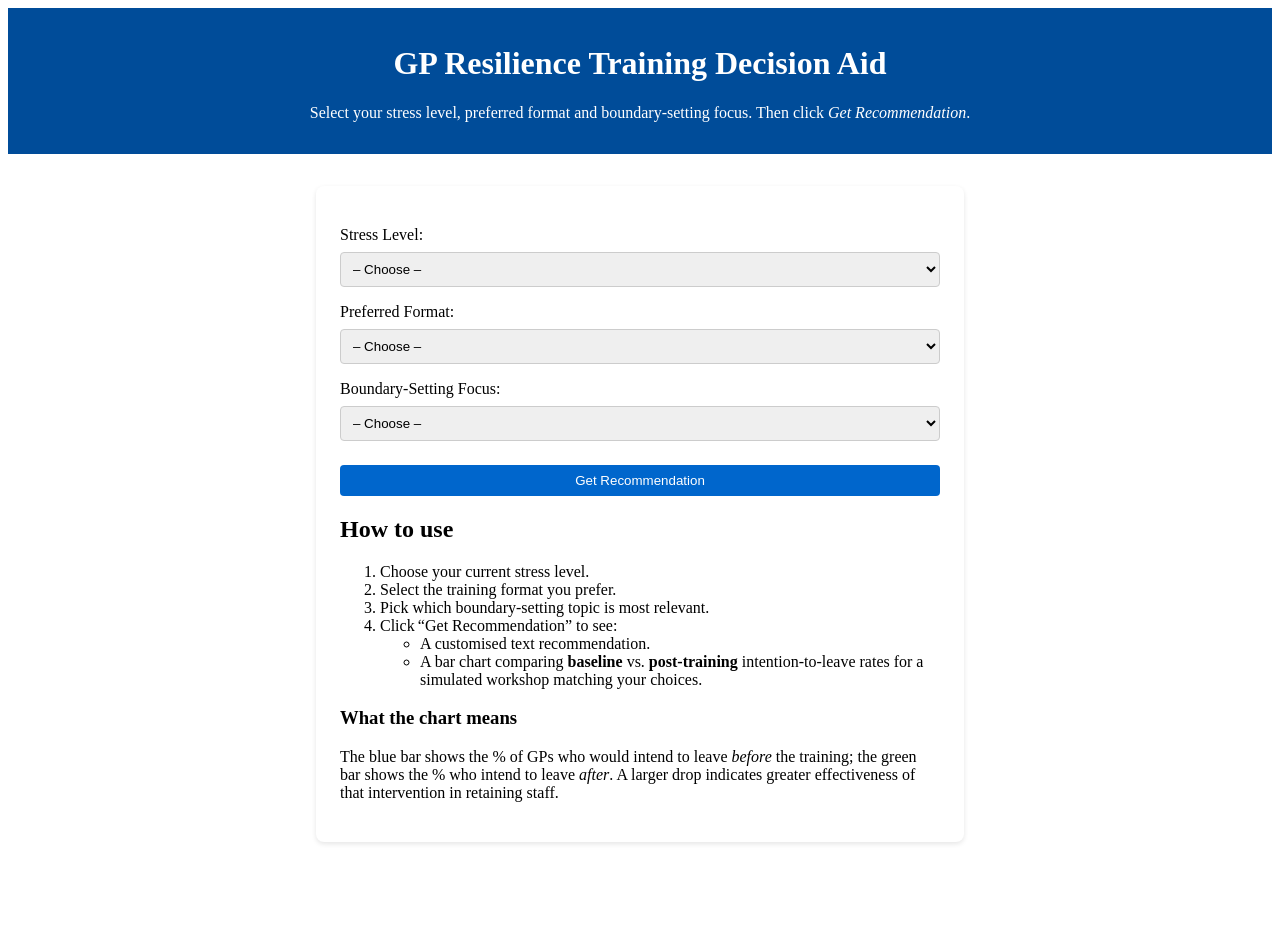
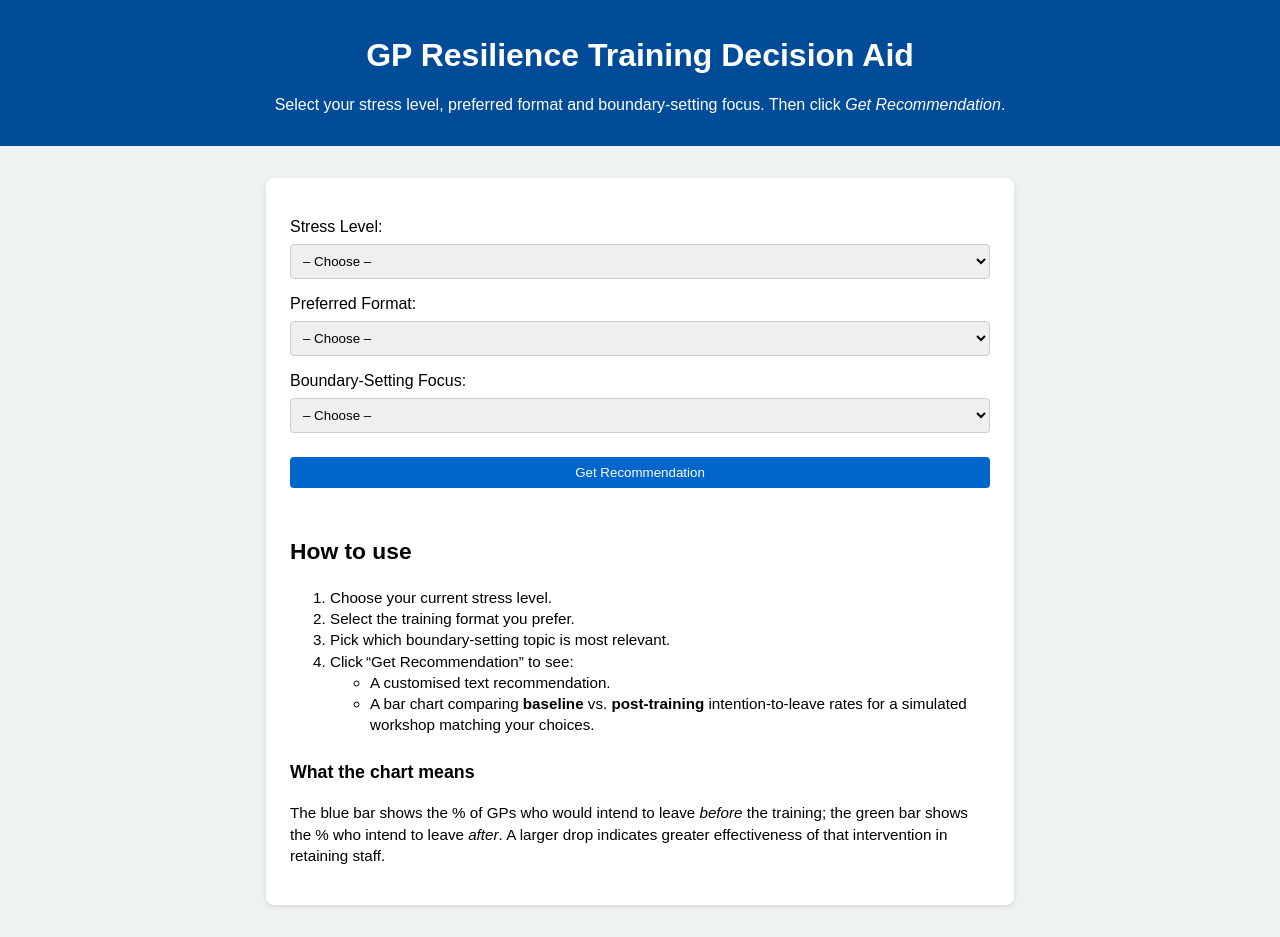
Before and after one commit to DrGenie/ResiliCare-Co-Lab, a plain HTML site: page index.html in a window 1280 px wide. Before the commit the page ends 874 px from the top, so only its background shows below. Drawn offline with nearby package versions, Linux system fonts and the light colour scheme.

Commit message:
Update style.css

```diff
--- a/style.css
+++ b/style.css
@@ -1,20 +1,18 @@
-//st//
 body {
   font-family: Arial, sans-serif;
   background: #eef2f3;
-  margin: 0;
-  padding: 0;
+  margin: 0; padding: 0;
 }
 header {
   background: #004c99;
-  color: white;
+  color: #fff;
   padding: 1rem;
   text-align: center;
 }
 main {
-  max-width: 600px;
+  max-width: 700px;
   margin: 2rem auto;
-  background: white;
+  background: #fff;
   padding: 1.5rem;
   border-radius: 8px;
   box-shadow: 0 2px 5px rgba(0,0,0,0.1);
@@ -23,31 +21,46 @@ label {
   display: block;
   margin-top: 1rem;
 }
-select,
-button {
+select, button {
   width: 100%;
   padding: 0.5rem;
   margin-top: 0.5rem;
+  border: 1px solid #ccc;
   border-radius: 4px;
-  border: 1px solid #ccc;
 }
 button {
   background: #0066cc;
-  color: white;
+  color: #fff;
   border: none;
   margin-top: 1.5rem;
   cursor: pointer;
 }
-button:hover {
+button:disabled {
+  background: #99bce0;
+  cursor: not-allowed;
+}
+button:hover:enabled {
   background: #005bb5;
 }
-#result {
+#resultText {
   margin-top: 1.5rem;
   padding: 1rem;
-  border-radius: 4px;
   background: #dff0d8;
   color: #3c763d;
+  border-radius: 4px;
 }
 .hidden {
   display: none;
 }
+canvas {
+  margin-top: 2rem;
+  max-width: 100%;
+}
+#tutorial {
+  margin-top: 3rem;
+  font-size: 0.95rem;
+  line-height: 1.4;
+}
+#tutorial h2, #tutorial h3 {
+  margin-top: 1.5rem;
+}
```
